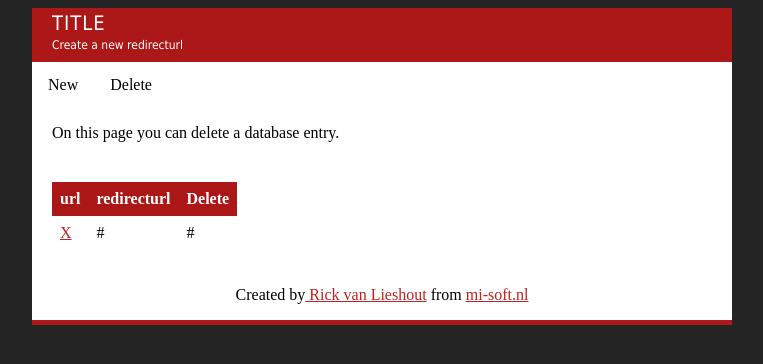
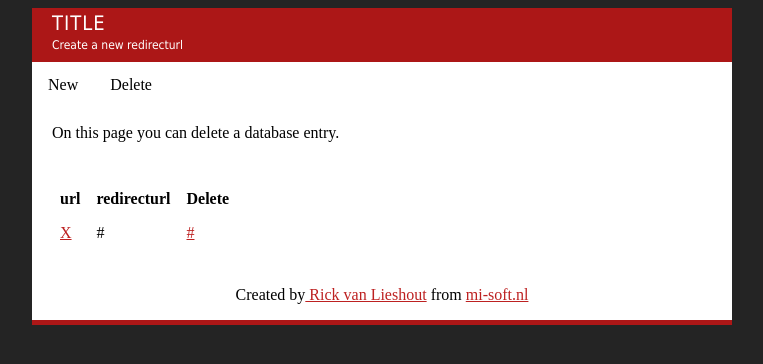
Before and after one commit to Mastermindzh/Simple-Redirection-System, a PHP site: page /new/delete.php in a window 1280 px wide. Shown: the top 364 px of the page, without its empty margins (258-1021 px from the left). Run offline with PHP 8.4, Linux system fonts and the light colour scheme; tables that the repository leaves empty hold one stand-in row (values such as "Sample post"); some libraries are stand-ins or nearby versions.

Commit message:
styling changes

```diff
--- a/new/delete.php
+++ b/new/delete.php
@@ -46,7 +46,7 @@
 					echo '<tr>';
 						echo '<td><a href = "delete.php?del='.safeString($url).'">X</a></td>';
 						echo '<td>'.safeString($url).'</td>';
-						echo '<td class = "redirecturl">'.safeString($redirecturl).'</td>';
+						echo '<td class = "redirecturl"><a href = "'.safeString($redirecturl).'">'.safeString($redirecturl).'</a></td>';
 
 					echo '</tr>';
 				}
--- a/new/style.css
+++ b/new/style.css
@@ -183,10 +183,6 @@ th, td {
 
 tr:nth-child(even){background-color: #f2f2f2}
 
-th {
-    background-color: #AB1616;
-    color: white;
-}
 
 td.redirecturl{
 	max-width:430px;
```
